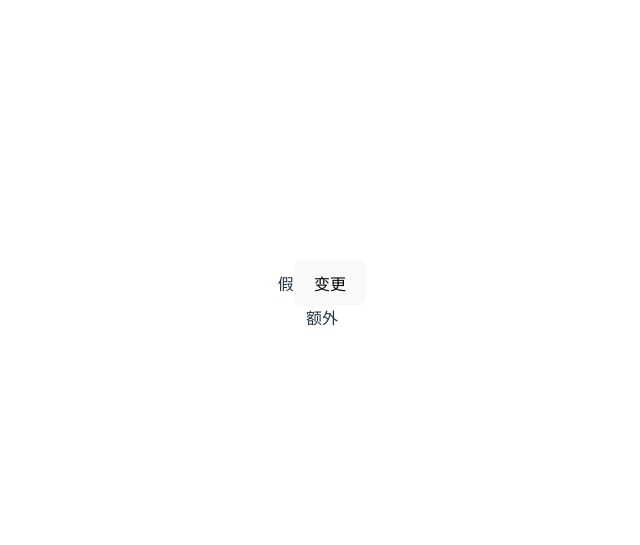
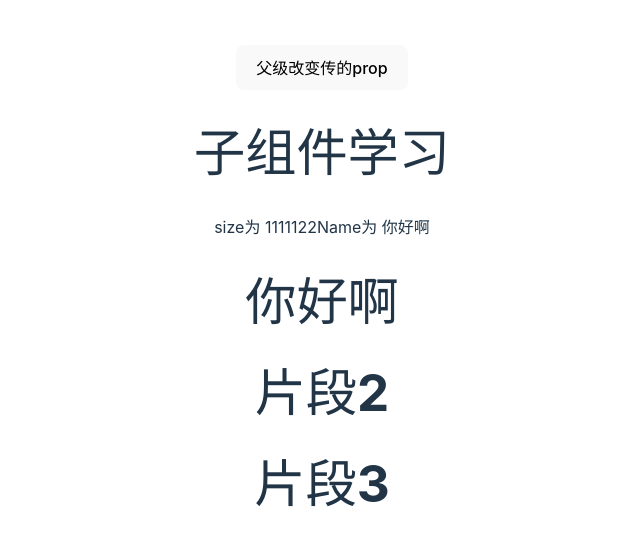
Before and after one commit to CodeWhatD/codeWhat-react, a React (Vite) app: page / in a window 1280 px wide. Shown: the part 105-650 px from the top of the page, without its empty margins (318-958 px from the left). Built offline with nearby package versions, Linux system fonts and the light colour scheme.

Commit message:
feat: learn props and slots

```diff
--- a/src/App.tsx
+++ b/src/App.tsx
@@ -1,7 +1,8 @@
 import "./App.css";
 import ComponetnExport from "./pages/component-export";
+import Props from "./pages/props";
 function App() {
-  return <ComponetnExport />;
+  return <Props />;
 }
 
 export default App;
--- /dev/null
+++ b/src/pages/props/children.tsx
@@ -0,0 +1,20 @@
+interface ChildProps {
+  size: number;
+  name: string;
+  children?: any;
+}
+export const Children = function (
+  props: ChildProps = { size: 11, name: "默认值" }
+) {
+  const { size, name } = props;
+  return (
+    <>
+      <h1>子组件学习</h1>
+      <span>size为 {size}</span>
+      <span>Name为 {name}</span>
+      {props.children.s1(name)}
+      {props.children.s2()}
+      {props.children.s3()}
+    </>
+  );
+};
--- /dev/null
+++ b/src/pages/props/index.tsx
@@ -0,0 +1,35 @@
+import { Children } from "./children";
+import { useState } from "react";
+
+const Segment1 = (name: string) => {
+  return <h1>{name}</h1>;
+};
+const Segment2 = () => {
+  return <h1>片段2</h1>;
+};
+const Segment3 = () => {
+  return <h1>片段3</h1>;
+};
+
+const Parent = function () {
+  const [size, setSize] = useState(1111122);
+  const [name] = useState<string>("你好啊");
+  const simpleProps = {
+    size,
+    name,
+  };
+  return (
+    <>
+      <button onClick={() => setSize(9900)}>父级改变传的prop</button>
+      <Children {...simpleProps}>
+        {{
+          s1: Segment1,
+          s2: Segment2,
+          s3: Segment3,
+        }}
+      </Children>
+    </>
+  );
+};
+
+export default Parent;
```
